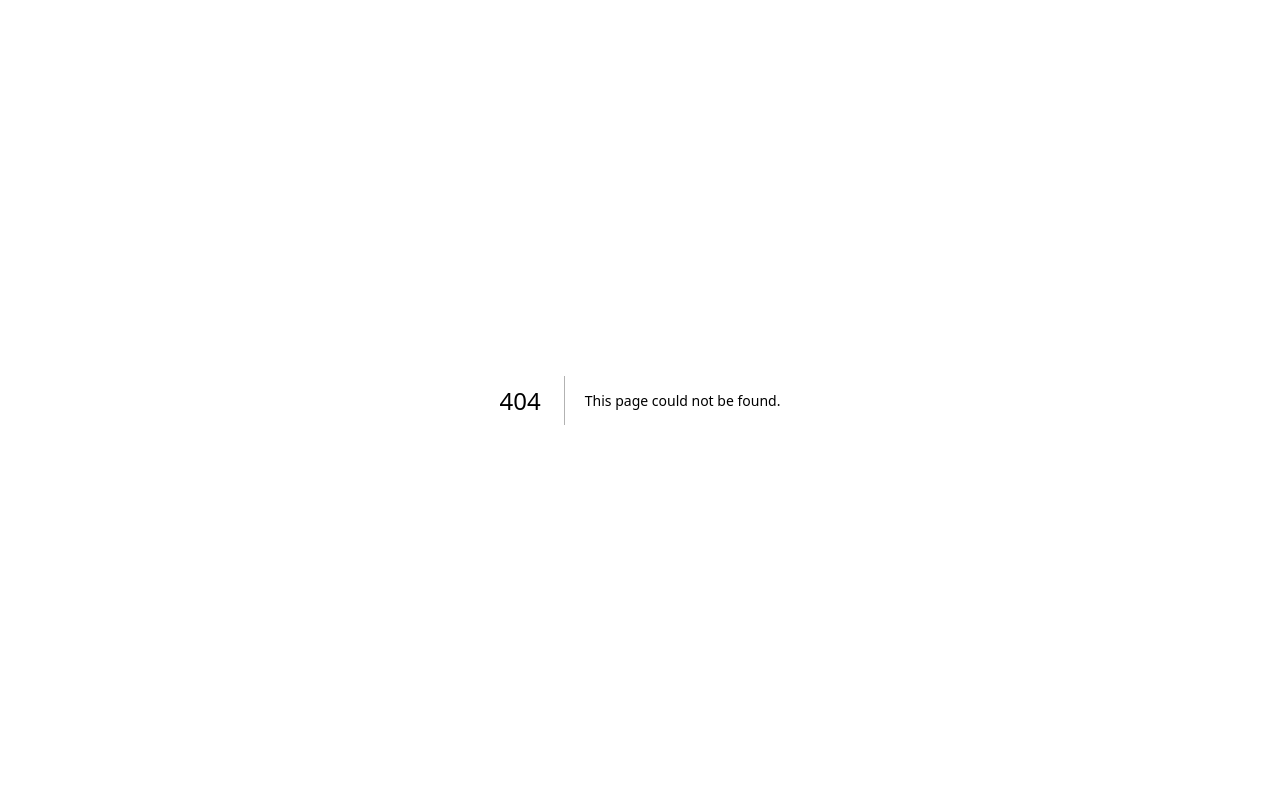
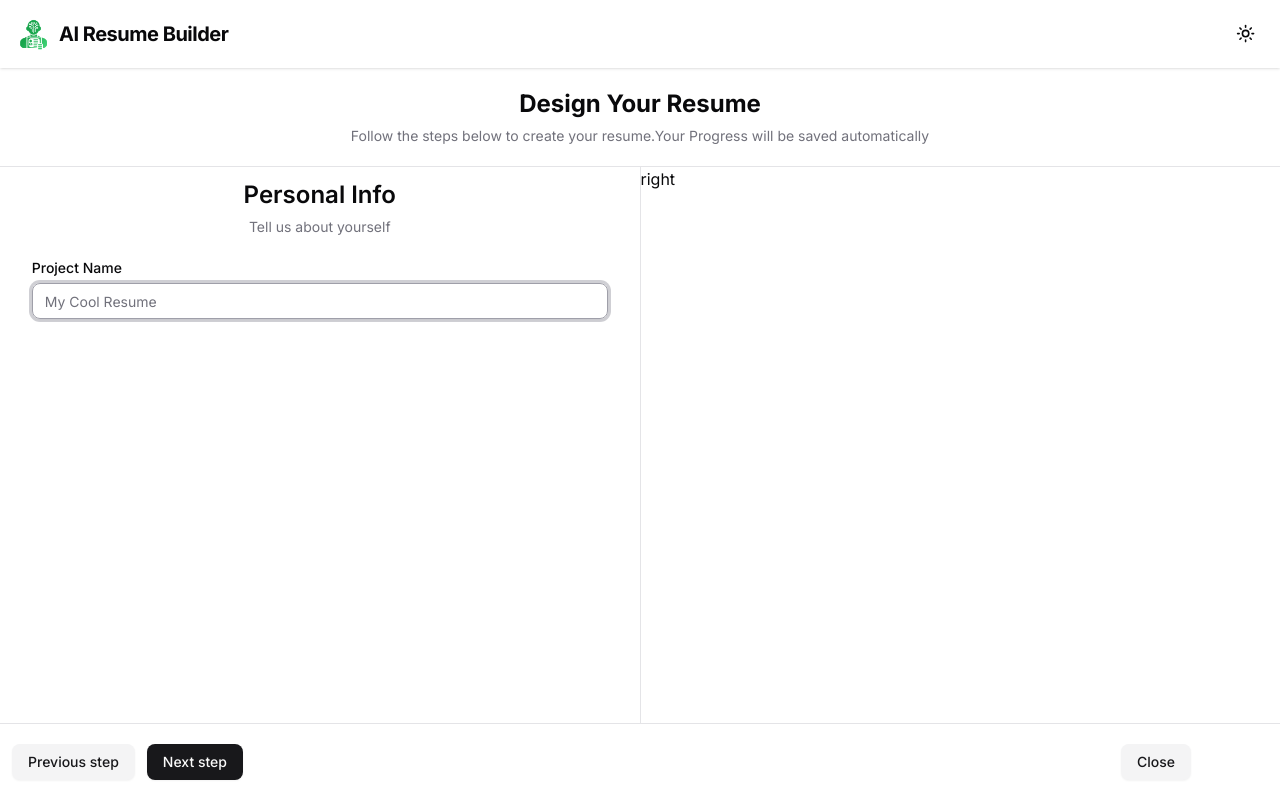
Before and after one commit to geetam-das-binani/ai-resume-builder, a Next.js app: page /editor in a window 1280 px wide. Before the commit this address had no page. Built offline with nearby package versions, Linux system fonts and the light colour scheme.

Commit message:
added form

```diff
--- /dev/null
+++ b/src/app/(main)/editor/ResumeEditor.tsx
@@ -0,0 +1,46 @@
+"use client";
+import { Button } from "@/components/ui/button";
+import Link from "next/link";
+import React from "react";
+import GenerateInfoForm from "./forms/GenerateInfoForm";
+import PersonalInfoForm from "./forms/PersonalInfoForm";
+
+const ResumeEditor = () => {
+  return (
+    <div className="flex flex-col grow">
+      <header className="border-b px-3 py-5 text-center space-y-1.5">
+        <h1 className="text-2xl font-bold">Design Your Resume</h1>
+        <p className="text-sm text-muted-foreground">
+          Follow the steps below to create your resume.Your Progress will be
+          saved automatically
+        </p>
+      </header>
+      <main className="relative grow">
+        <div className="absolute bottom-0 top-0 flex w-full">
+          <div className="w-full md:w-1/2 p-3 overflow-y-auto">
+            {/* <GenerateInfoForm /> */}
+            <PersonalInfoForm/>
+          </div>
+          <div className="grow md:border-r" />
+          <div className="hidden w-1/2 md:flex">right</div>
+        </div>
+      </main>
+      <footer className="w-full border-t px-3 py-5">
+        <div className="max-w-7xl mx-auto flex flex-wrap justify-between gap-3">
+          <div className="flex items-center gap-3">
+            <Button variant={"secondary"}>Previous step</Button>
+            <Button>Next step</Button>
+          </div>
+          <div className="flex items-center gap-3">
+            <Button asChild variant={"secondary"}>
+              <Link href={"/resumes"}>Close</Link>
+            </Button>
+            <p className="text-muted-foreground opacity-0"> Saving...</p>
+          </div>
+        </div>
+      </footer>
+    </div>
+  );
+};
+
+export default ResumeEditor;
--- /dev/null
+++ b/src/app/(main)/editor/forms/GenerateInfoForm.tsx
@@ -0,0 +1,68 @@
+import { generateInfoSchema, GenerateInfoValues } from "@/lib/validation";
+import React from "react";
+import { useForm } from "react-hook-form";
+import { zodResolver } from "@hookform/resolvers/zod";
+import {
+  Form,
+  FormControl,
+  FormDescription,
+  FormField,
+  FormItem,
+  FormLabel,
+  FormMessage,
+} from "@/components/ui/form";
+import { Input } from "@/components/ui/input";
+const GenerateInfoForm = () => {
+  const form = useForm<GenerateInfoValues>({
+    resolver: zodResolver(generateInfoSchema),
+    defaultValues: {
+      description: "",
+      title: "",
+    },
+  });
+  return (
+    <div className="max-w-xl mx-auto space-y-6">
+      <div className="space-y-1.5 text-center">
+        <h2 className="text-2xl font-semibold">General Info</h2>
+        <p className="text-sm text-muted-foreground">
+          Thi will not appear on your resume
+        </p>
+      </div>
+      <Form {...form}>
+        <form className="space-y-3">
+          <FormField
+            control={form.control}
+            name="title"
+            render={({ field }) => (
+              <FormItem>
+                <FormLabel>Project Name</FormLabel>
+                <FormControl>
+                  <Input autoFocus {...field} placeholder="My Cool Resume" />
+                </FormControl>
+                <FormMessage/>
+              </FormItem>
+            )}
+          />
+          <FormField
+            control={form.control}
+            name="description"
+            render={({ field }) => (
+              <FormItem>
+                <FormLabel>Description</FormLabel>
+                <FormControl>
+                  <Input  {...field} placeholder="A resume made with AI" />
+                </FormControl>
+                <FormDescription>
+                    Describe what this resume is for.
+                </FormDescription>
+                <FormMessage/>
+              </FormItem>
+            )}
+          />
+        </form>
+      </Form>
+    </div>
+  );
+};
+
+export default GenerateInfoForm;
--- /dev/null
+++ b/src/app/(main)/editor/forms/PersonalInfoForm.tsx
@@ -0,0 +1,49 @@
+import { Form, FormControl, FormField, FormItem, FormLabel, FormMessage } from "@/components/ui/form";
+import { Input } from "@/components/ui/input";
+import { personalInfoSchema, PersonalInfoValues } from "@/lib/validation";
+import { zodResolver } from "@hookform/resolvers/zod";
+import React from "react";
+import { useForm } from "react-hook-form";
+
+const PersonalInfoForm = () => {
+  const form = useForm<PersonalInfoValues>({
+    resolver: zodResolver(personalInfoSchema),
+    defaultValues: {
+      photo: undefined,
+      firstName: "",
+      lastName: "",
+      city: "",
+      country: "",
+      phone: "",
+      jobTitle: "",
+      email: "",
+    },
+  });
+  return (
+    <div className="max-w-xl mx-auto space-y-6">
+      <div className="text-center space-y-1.5">
+        <h2 className="text-2xl font-semibold">Personal Info</h2>
+        <p className="text-sm text-muted-foreground">Tell us about yourself</p>
+      </div>
+      <Form {...form}>
+        <form className="space-y-3">
+          <FormField
+            control={form.control}
+            name="email"
+            render={({ field }) => (
+              <FormItem>
+                <FormLabel>Project Name</FormLabel>
+                <FormControl>
+                  <Input autoFocus {...field} placeholder="My Cool Resume" />
+                </FormControl>
+                <FormMessage />
+              </FormItem>
+            )}
+          />
+        </form>
+      </Form>
+    </div>
+  );
+};
+
+export default PersonalInfoForm;
--- /dev/null
+++ b/src/app/(main)/editor/page.tsx
@@ -0,0 +1,12 @@
+import { Metadata } from "next";
+import React from "react";
+import ResumeEditor from "./ResumeEditor";
+export const metadata: Metadata = {
+  title: "Design your resume",
+};
+
+const Editor = () => {
+  return <ResumeEditor/>;
+};
+
+export default Editor;
--- a/src/app/(main)/layout.tsx
+++ b/src/app/(main)/layout.tsx
@@ -3,7 +3,7 @@ import Navbar from "./Navbar";
 
 const Layout = ({ children }: { children: React.ReactNode }) => {
   return (
-    <div>
+    <div className="flex flex-col min-h-screen">
       <Navbar />
       {children}
     </div>
--- a/src/app/(main)/resumes/page.tsx
+++ b/src/app/(main)/resumes/page.tsx
@@ -1,10 +1,23 @@
+import { Button } from "@/components/ui/button";
+import { PlusSquare } from "lucide-react";
 import type { Metadata } from "next";
+import Link from "next/link";
 import React from "react";
 export const metadata: Metadata = {
-  title: "Resumes",
+  title: "Your Resumes",
 };
 const Resumes = () => {
-  return <div>Resumes</div>;
+  return (
+    <main className="max-w-7xl mx-auto px-3 py-6 w-full space-y-6">
+      <Button asChild className=" mx-auto flex w-fit gap-2">
+        <Link  href={"/editor"}>
+          <PlusSquare className="size-5 " />
+          New Resume
+        </Link>
+      </Button>
+
+    </main>
+  );
 };
 
 export default Resumes;
--- /dev/null
+++ b/src/lib/validation.ts
@@ -0,0 +1,32 @@
+import { z } from "zod";
+
+export const optionalString = z.string().trim().optional().or(z.literal(""));
+export const generateInfoSchema = z.object({
+  title: optionalString,
+  description: optionalString,
+});
+
+export type GenerateInfoValues = z.infer<typeof generateInfoSchema>;
+
+export const personalInfoSchema = z.object({
+  photo: z
+    .custom<File | undefined>()
+    .refine(
+      (file) =>
+        (file instanceof File && file.type.startsWith("image/")) || !file,
+      "File must be an image"
+    )
+    .refine(
+      (file) => !file || file.size <= 1024 * 1024 * 4,
+      "File must be less than 4MB"
+    ),
+  firstName: optionalString,
+  lastName: optionalString,
+  city: optionalString,
+  country: optionalString,
+  phone: optionalString,
+  jobTitle: optionalString,
+  email: optionalString,
+});
+
+export type PersonalInfoValues = z.infer<typeof personalInfoSchema>;
```
